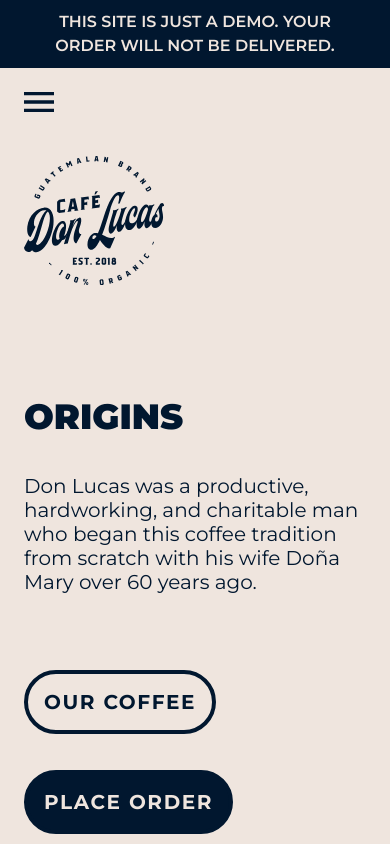
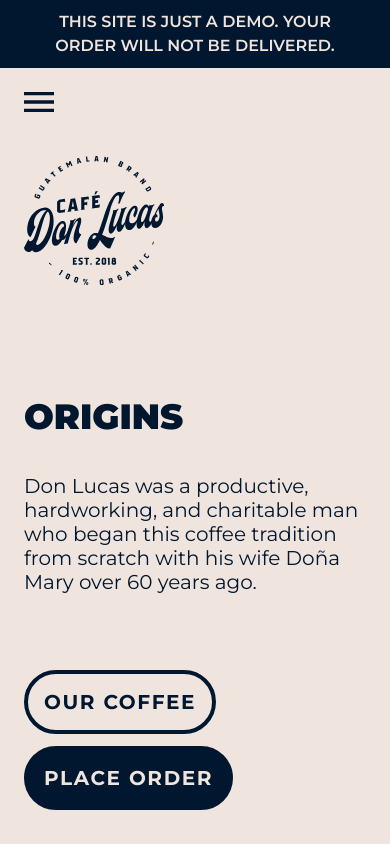
Before and after one commit to rmeoni/coffee-shop, a React (Create React App) app: page /origenes in a window 390 px wide. Shown: the top 844 px of the page. Built offline with nearby package versions, Linux system fonts and the light colour scheme.

Commit message:
Updating spacing

```diff
--- a/src/components/Hero/Hero.css
+++ b/src/components/Hero/Hero.css
@@ -138,7 +138,7 @@
   }
 
   .hero ul li {
-    margin-bottom: 12px;
+    margin-bottom: 0px;
   }
 
   .hero-text ul li a {
@@ -146,7 +146,7 @@
   }
 
   #secondary-btn-hero {
-    margin-bottom: 24px !important;
+    margin-bottom: 12px !important;
   }
 
   #hero-primary-btn {
```
